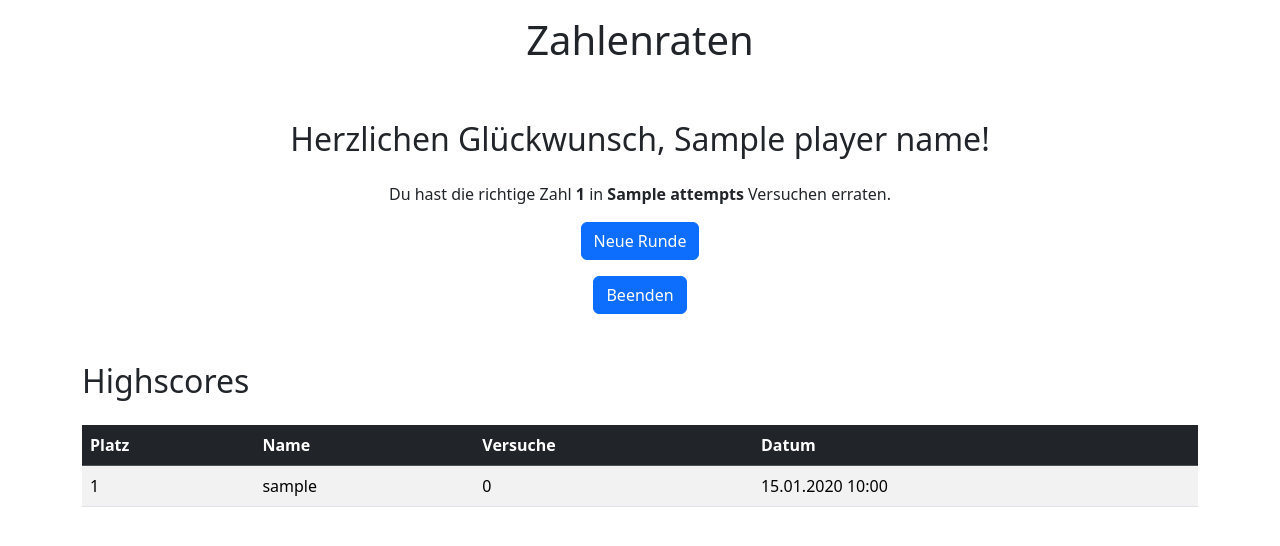
After one commit to ohayentbs1/Zahlenraten, a Flask app: template templates/win.html in a window 1280 px wide. The commit adds this page. Shown: the top 546 px of the page. Run offline with Flask 3, Linux system fonts and the light colour scheme; tables that the repository leaves empty hold one stand-in row (values such as "Sample post"); the template is opened without the code that fills it: values that come from a table or form of the project are taken from there, most other values are stand-ins (such as "Sample title", 1, 10 or a date in 2020); some libraries are stand-ins or nearby versions.

Commit message:
[FEAT]: add win screen and start new try

```diff
--- a/Controllers/HighscoreController.py
+++ b/Controllers/HighscoreController.py
@@ -1,9 +1,10 @@
 from classes import Highscore
-from flask import render_template
+from flask import render_template, session
 
 
 class HighscoreController:
     @staticmethod
     def index():
+        session.clear()
         highscores = Highscore.query.order_by(Highscore.attempts.asc()).all()
         return render_template('index.html', highscores=highscores)
--- a/templates/game.html
+++ b/templates/game.html
@@ -4,6 +4,7 @@
 <div class="container pt-2 pb-5 text-center mt-5">
     <h3 class="mb-4">Das Spiel beginnt!</h3>
     <p class="mb-2">Spielername: <strong>{{ player_name }}</strong></p>
+    <p class="mb-2">Richtige Zahl (DEBUG): <strong>{{ target_number }}</strong></p>
     <p>Versuche: <strong>{{ attempts }}</strong></p>
 
     {% if guess_result %}
--- /dev/null
+++ b/templates/win.html
@@ -0,0 +1,48 @@
+{% extends "base.html" %}
+
+{% block content %}
+<div class="container pt-2 pb-5 text-center mt-5">
+    <h2 class="mb-4">Herzlichen Glückwunsch, {{ player_name }}!</h2>
+    <p>Du hast die richtige Zahl <strong>{{ target_number }}</strong> in <strong>{{ attempts }}</strong> Versuchen erraten.</p>
+    <form method="post" action="{{ url_for('new_try') }}">
+        <button type="submit" class="btn btn-primary">Neue Runde</button>
+    </form>
+    <a href="{{ url_for('index') }}" class="btn btn-primary mt-3">Beenden</a>
+
+</div>
+<div class="mt-top container">
+<h2 class="mb-4">Highscores</h2>
+
+{% if highscores %}
+
+    <table class="table table-striped table-hover">
+        <thead class="table-dark">
+            <tr>
+                <th>Platz</th>
+                <th>Name</th>
+                <th>Versuche</th>
+                <th>Datum</th>
+            </tr>
+        </thead>
+
+        <tbody>
+            {% for score in highscores %}
+            <tr>
+                <td>{{ loop.index }}</td>
+                <td>{{ score.username }}</td>
+                <td>{{ score.attempts }}</td>
+                <td>{{ score.created_at.strftime('%d.%m.%Y %H:%M') }}</td>
+            </tr>
+            {% endfor %}
+        </tbody>
+    </table>
+
+{% else %}
+
+    <div class="alert alert-info">
+        Noch keine Highscores vorhanden. Spiel eine Runde!
+    </div>
+
+{% endif %}
+</div>
+{% endblock %}
```
Also changed, not shown: Controllers/GameController.py (+30 -2 lines), routes.py (+8 -0 lines).
